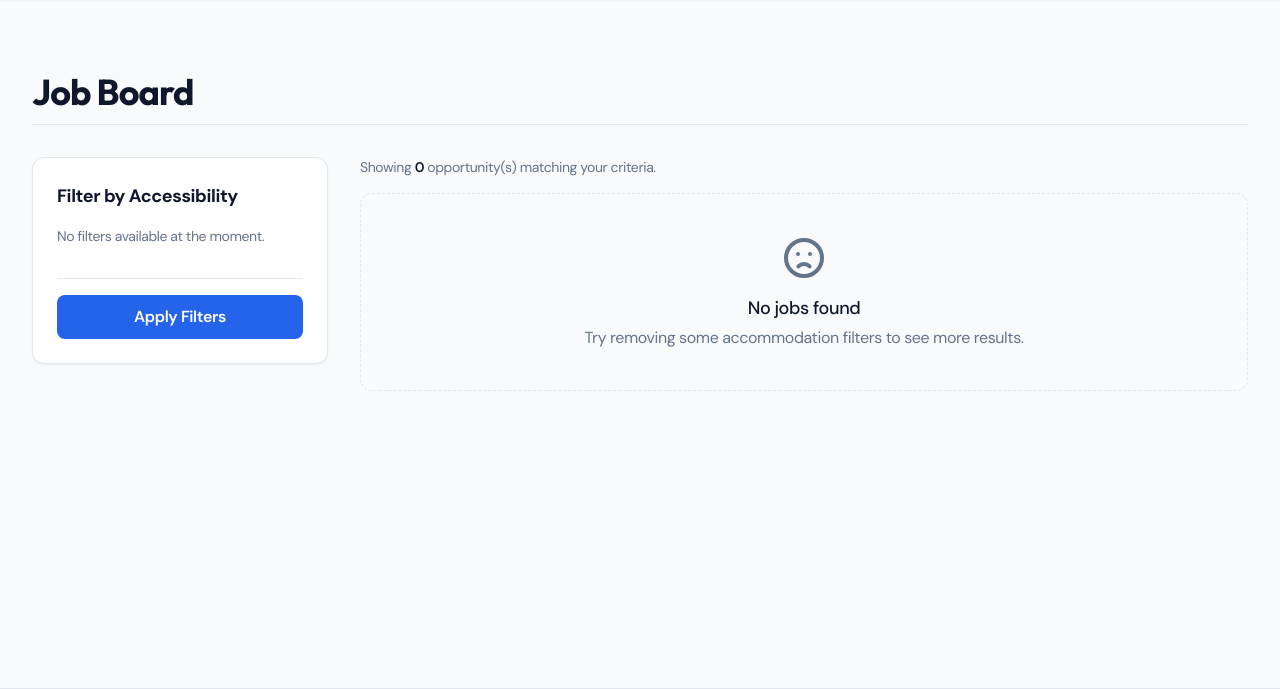
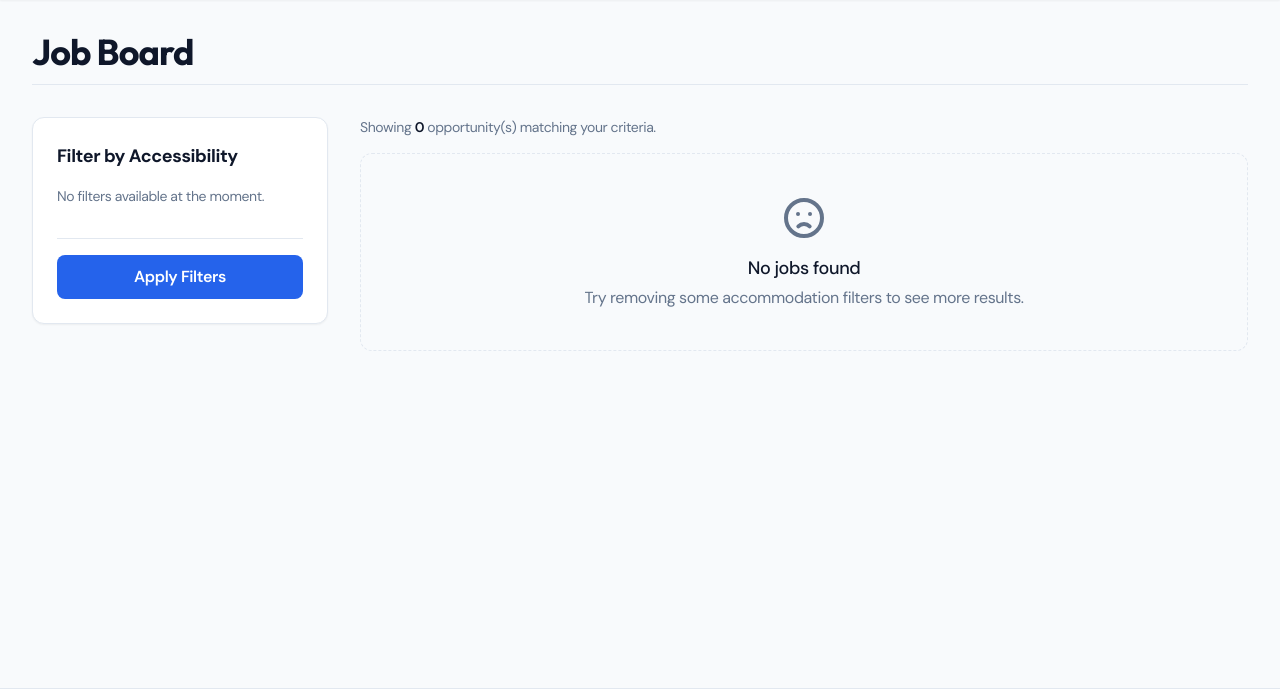
Before and after one commit to Vais1/equiwork, a PHP site: page /equiwork/jobs.php in a window 1280 px wide. Shown: the part 59-748 px from the top of the page. Run offline with PHP 8.4, Linux system fonts and the light colour scheme; the visitor is signed in with stand-in values (Sample User, id 1); data that the repository does not hold is empty; some libraries are stand-ins or nearby versions.

Commit message:
style: Adjust vertical padding for the job board main content area.

```diff
--- a/jobs.php
+++ b/jobs.php
@@ -126,7 +126,7 @@
 require_once 'includes/header.php';
 ?>
 
-<div class="max-w-7xl mx-auto px-4 sm:px-6 lg:px-8 py-8 md:py-16">
+<div class="max-w-7xl mx-auto px-4 sm:px-6 lg:px-8 pt-4 pb-8 md:pt-6 md:pb-16">
 
     <div class="mb-6 lg:mb-8 border-b border-border pb-3 mt-2">
         <h1 class="text-3xl md:text-4xl font-bold text-text tracking-tight leading-tight font-heading">Job Board</h1>
```
